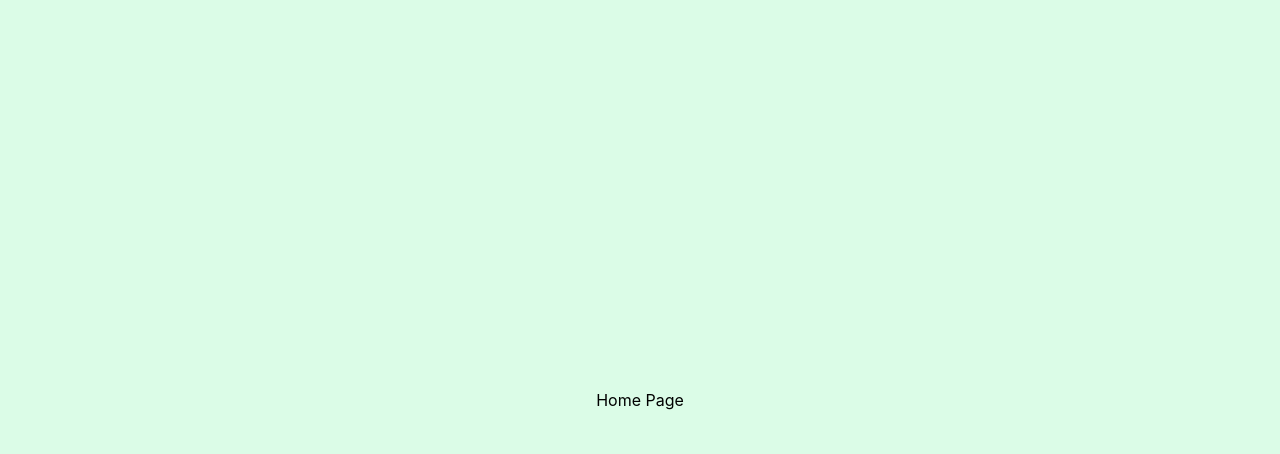
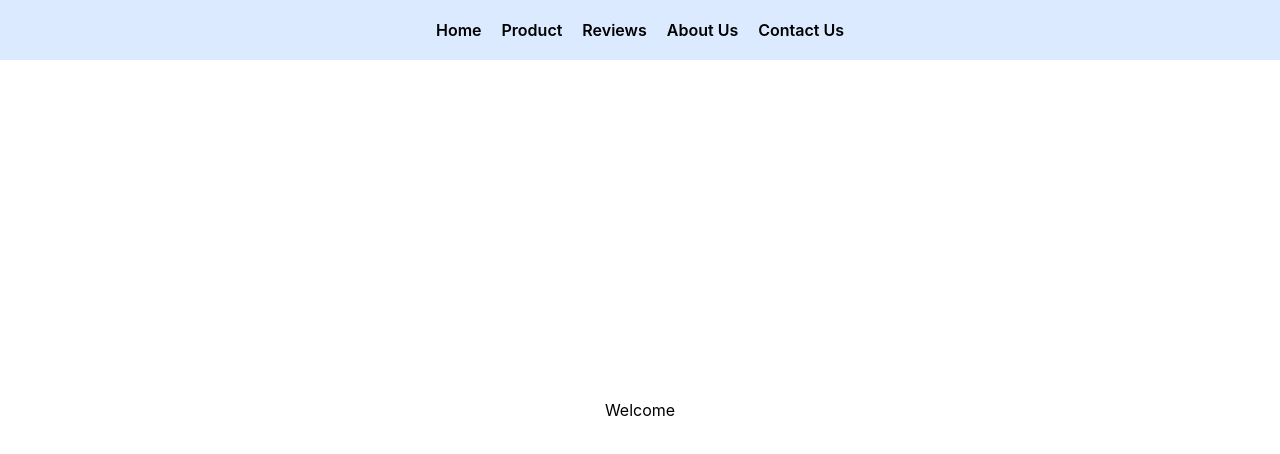
Before and after one commit to nammunis/fooddelivery-frontend, a React (Vite) app: page / in a window 1280 px wide. Shown: the top 454 px of the page. Built offline with nearby package versions, Linux system fonts and the light colour scheme.

Commit message:
Client Side Pages Creat & Loader Creator 🔃

```diff
--- a/src/App.jsx
+++ b/src/App.jsx
@@ -7,6 +7,8 @@ import { BrowserRouter, Route, Routes } from 'react-router-dom'
 import AdminPage from './pages/adminPage'
 import TestPage from './pages/testPage'
 import { Toaster } from 'react-hot-toast'
+import clientPage from './pages/client/clientPage'
+import ClientPage from './pages/client/clientPage'
 
 
 function App() {
@@ -15,15 +17,15 @@ function App() {
   return (
 
     <BrowserRouter>
-          <div className='w-full h-screen bg-green-100 flex justify-center items-center'>
+          <div className='w-full h-screen'>
             <Toaster position="bottom-left" reverseOrder={false}/>
-            <div className='w-full h-screen flex items-center justify-center'>
+            <div className='w-full h-screen'>
               <Routes path='/'>
-                <Route path='/' element={<HomePage/>}/>
                 <Route path='/login' element={<LoginPage/>}/>
                 <Route path='/test' element={<TestPage/>}/>
                 <Route path='/register' element={<RegisterPage/>}/>
                 <Route path='/admin/*' element={<AdminPage/>}/>
+                <Route path='/*' element={<ClientPage/>}/>
 
               </Routes>
             </div>
--- /dev/null
+++ b/src/components/header.jsx
@@ -0,0 +1,14 @@
+import React from 'react'
+import { Link, Links } from 'react-router-dom'
+
+export default function Header() {
+  return (
+    <div className='h-[60px] w-full bg-blue-100 flex justify-center items-center gap-5'>
+        <Link className='font-semibold' to='/'>Home</Link>
+        <Link className='font-semibold' to='/product'>Product</Link>
+        <Link className='font-semibold' to='/reviews'>Reviews</Link>
+        <Link className='font-semibold' to='/about-us'>About Us</Link>
+        <Link className='font-semibold' to='/contact-us'>Contact Us</Link>
+    </div>
+  )
+}
--- /dev/null
+++ b/src/components/loader.jsx
@@ -0,0 +1,13 @@
+import React from 'react'
+
+export default function Loader() {
+  return (
+<span type="button" class="inline-flex items-center text-body bg-neutral-primary-soft hover:bg-neutral-secondary-medium hover:text-heading focus:ring-4 focus:ring-neutral-tertiary-soft shadow-xs font-medium leading-5 rounded-base text-sm px-4 py-2.5 focus:outline-none">
+    <svg aria-hidden="true" class="w-4 h-4 text-neutral-tertiary animate-spin fill-brand me-2" viewBox="0 0 100 101" fill="none" xmlns="http://www.w3.org/2000/svg">
+        <path d="M100 50.5908C100 78.2051 77.6142 100.591 50 100.591C22.3858 100.591 0 78.2051 0 50.5908C0 22.9766 22.3858 0.59082 50 0.59082C77.6142 0.59082 100 22.9766 100 50.5908ZM9.08144 50.5908C9.08144 73.1895 27.4013 91.5094 50 91.5094C72.5987 91.5094 90.9186 73.1895 90.9186 50.5908C90.9186 27.9921 72.5987 9.67226 50 9.67226C27.4013 9.67226 9.08144 27.9921 9.08144 50.5908Z" fill="currentColor"/>
+        <path d="M93.9676 39.0409C96.393 38.4038 97.8624 35.9116 97.0079 33.5539C95.2932 28.8227 92.871 24.3692 89.8167 20.348C85.8452 15.1192 80.8826 10.7238 75.2124 7.41289C69.5422 4.10194 63.2754 1.94025 56.7698 1.05124C51.7666 0.367541 46.6976 0.446843 41.7345 1.27873C39.2613 1.69328 37.813 4.19778 38.4501 6.62326C39.0873 9.04874 41.5694 10.4717 44.0505 10.1071C47.8511 9.54855 51.7191 9.52689 55.5402 10.0491C60.8642 10.7766 65.9928 12.5457 70.6331 15.2552C75.2735 17.9648 79.3347 21.5619 82.5849 25.841C84.9175 28.9121 86.7997 32.2913 88.1811 35.8758C89.083 38.2158 91.5421 39.6781 93.9676 39.0409Z" fill="currentFill"/>
+    </svg>
+    Loading...
+</span>
+  )
+}
--- a/src/pages/admin/productsAdmin.jsx
+++ b/src/pages/admin/productsAdmin.jsx
@@ -4,6 +4,7 @@ import { BiEdit, BiPlug, BiPlus } from 'react-icons/bi'
 import axios from 'axios'
 import { MdDeleteForever } from "react-icons/md";
 import toast from 'react-hot-toast';
+import Loader from '../../components/loader';
 
 const sampleProduct = [
   {
@@ -56,7 +57,7 @@ const navigate = useNavigate()
         <h1 className='text-xl md:text-2xl font-black mb-5 text-slate-800 tracking-wide'>Products Dashboard</h1>
 
         <div className='w-full overflow-x-auto rounded-xl border border-slate-200/80 shadow-sm bg-white'>
-          <table className='w-full text-left border-collapse min-w-[800px]'>
+          {(isLoading)?(<Loader/>):(<table className='w-full text-left border-collapse min-w-[800px]'>
             <thead>
               <tr className='bg-slate-100/80 border-b border-slate-200 text-xs font-bold text-slate-600 uppercase tracking-wider' >
                 <th className='p-3 md:p-4 text-left'>Image</th>
@@ -144,7 +145,7 @@ const navigate = useNavigate()
                 )
               }
             </tbody>
-          </table>
+          </table>)}
         </div>
 
         <Link to='/admin/newProduct' className='fixed right-6 bottom-20 md:bottom-6 bg-blue-600 hover:bg-blue-700 text-white rounded-full shadow-lg shadow-blue-600/30 hover:scale-105 active:scale-95 transition-all p-3 z-40 cursor-pointer flex items-center justify-center'>
--- /dev/null
+++ b/src/pages/client/clientPage.jsx
@@ -0,0 +1,24 @@
+import React from 'react'
+import Header from '../../components/header'
+import { Route, Routes } from 'react-router-dom'
+
+export default function ClientPage() {
+  return (
+
+    <div className='w-full h-screen overflow-hidden'>
+        <Header/>
+
+
+        <div className='w-full h-[calc(100%_-_100px)] flex justify-center items-center'>
+            <Routes>
+                <Route path='/' element={<h1>Welcome</h1>}/>
+                <Route path='/product' element={<h1>product</h1>}/>
+                <Route path='/reviews' element={<h1>Reviews</h1>}/>
+                <Route path='/about-us' element={<h1>About Us</h1>}/>
+                <Route path='/contact-us' element={<h1>Contact Us</h1>}/>
+                <Route path='/*' element={<h1>Sorry for not found page !</h1>}/>
+            </Routes>
+        </div>
+    </div>
+  )
+}
```
